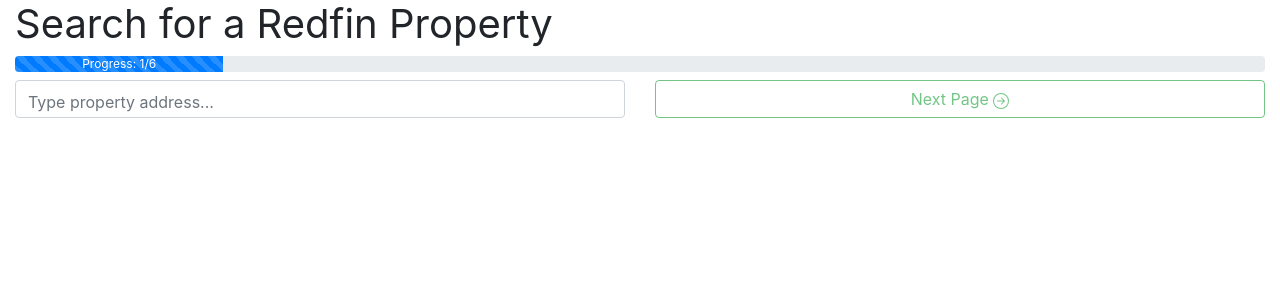
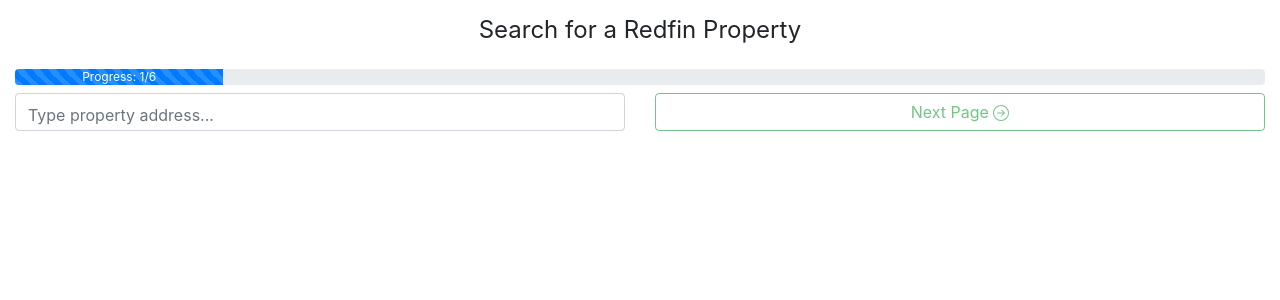
Before and after one commit to ezl/binkley-offer, a Vue app in the folder frontend/: page /#/ in a window 1280 px wide. Shown: the top 300 px of the page. Built offline with nearby package versions, Linux system fonts and the light colour scheme; what vue-google-oauth2 would draw is missing.

Commit message:
#20 #21 Fast UI Fixes

```diff
--- a/frontend/src/App.vue
+++ b/frontend/src/App.vue
@@ -11,8 +11,11 @@ export default {
 </script>
 
 <style>
-.btn-blue {
-  color: dodgerblue;
+
+.title{
+  font-size: 1.5rem;
+  text-align: center;
+  padding: 1rem;
 }
 
 #app {
--- a/frontend/src/components/HeaderSiteMap.vue
+++ b/frontend/src/components/HeaderSiteMap.vue
@@ -1,8 +1,10 @@
 <template>
   <b-row>
-    <div v-for="(item, index) in siteMapAsData"
+    <div v-for="(item) in siteMapAsData"
          :key="item.pageUrl">
-      <button class="btn" :style="{color: item.color}" @click="navigate(item.pageUrl)" :disabled="item.isDisabled">{{item.displayName}}</button>
+      <button class="btn" :style="{color: item.color}" @click="navigate(item.pageUrl)" :disabled="item.isDisabled">
+        {{ item.displayName }}
+      </button>
     </div>
   </b-row>
 </template>
@@ -11,7 +13,7 @@
 export default {
   name: 'HeaderSiteMap',
   props: {
-    siteMap : Array
+    siteMap: Array
   },
   data () {
     return {
--- a/frontend/src/components/TextInputMoney.vue
+++ b/frontend/src/components/TextInputMoney.vue
@@ -19,7 +19,7 @@ export default {
     value: String,
     textLabel: String,
     prepend: String,
-    title: String,
+    title: String
   },
   data () {
     return {
--- a/frontend/src/pages/ConfirmPropertyDetails.vue
+++ b/frontend/src/pages/ConfirmPropertyDetails.vue
@@ -3,8 +3,8 @@
     <b-container v-if="isLoaded" :fluid="true">
       <b-row>
         <b-col>
-          <H1 v-if="!showError">Confirm Property Details</H1>
-          <H1 v-else>Confirm Property Details - {{ showError }}</H1>
+          <H1 class="title" v-if="!showError">Confirm Property Details</H1>
+          <H1 class="title" v-else>Confirm Property Details - {{ showError }}</H1>
           <b-progress class="my-2">
             <b-progress-bar :value="2" :max="6" :label="'Progress: 2/6'" show-progress animated></b-progress-bar>
           </b-progress>
--- a/frontend/src/pages/ContactInfo.vue
+++ b/frontend/src/pages/ContactInfo.vue
@@ -3,7 +3,7 @@
     <b-container :fluid="true">
       <b-row>
         <b-col>
-          <H1>Contact Info</H1>
+          <H1 class="title">Contact Info</H1>
           <b-progress class="my-2">
             <b-progress-bar :value="6" :max="6" :label="'Progress: 6/6'" show-progress animated></b-progress-bar>
           </b-progress>
--- a/frontend/src/pages/FixturesAndPersonalProperty.vue
+++ b/frontend/src/pages/FixturesAndPersonalProperty.vue
@@ -3,7 +3,7 @@
     <b-container v-if="isLoaded" :fluid="true">
       <b-row>
         <b-col>
-          <H1>Fixtures And Personal Property</H1>
+          <H1 class="title">Fixtures And Personal Property</H1>
           <b-progress class="my-2">
             <b-progress-bar :value="3" :max="6" :label="'Progress: 3/7'" show-progress animated></b-progress-bar>
           </b-progress>
@@ -395,10 +395,10 @@ export default {
     },
     fillPersistentData (pdfBody, persistentChoices) {
       Object.keys(new PersistentChoices()).forEach(key => {
-          if (key in new PdfBody() && key in new PersistentChoicesFixtures()) {
-            pdfBody[key] = persistentChoices[key]
-          }
+        if (key in new PdfBody() && key in new PersistentChoicesFixtures()) {
+          pdfBody[key] = persistentChoices[key]
         }
+      }
       )
       this.isLoaded = true
     }
--- a/frontend/src/pages/Home.vue
+++ b/frontend/src/pages/Home.vue
@@ -3,7 +3,7 @@
     <b-container :fluid="true">
       <b-row align-v="baseline">
         <b-col>
-          <H1>Search for a Redfin Property</H1>
+          <H1 class="title">Search for a Redfin Property</H1>
           <b-progress class="my-2">
             <b-progress-bar :value="1" :max="6" :label="'Progress: 1/6'" show-progress animated></b-progress-bar>
           </b-progress>
@@ -25,7 +25,7 @@
           <b-list-group class="py-sm-1 cursor-selectable" v-for="(property, index) in propertiesList"
                         :key="property.id">
             <b-list-group-item class="mt-1" v-bind:class="{ 'active' : isSelected(index)}" @click="saveUrl(index)">
-              {{ property.name }} {{ property.subName }} {{ index }}
+              {{ property.name }} {{ property.subName }}
             </b-list-group-item>
           </b-list-group>
         </b-col>
--- a/frontend/src/pages/LegalMumboJumbo.vue
+++ b/frontend/src/pages/LegalMumboJumbo.vue
@@ -3,7 +3,7 @@
     <b-container v-if="isLoaded" :fluid="true">
       <b-row>
         <b-col>
-          <H1>Legal Mumbo Jumbo</H1>
+          <H1 class="title">Legal Mumbo Jumbo</H1>
           <b-progress class="my-2">
             <b-progress-bar :value="5" :max="6" :label="'Progress: 5/6'" show-progress animated></b-progress-bar>
           </b-progress>
@@ -207,10 +207,10 @@ export default {
     },
     fillPersistentData (pdfBody, persistentChoices) {
       Object.keys(new PersistentChoices()).forEach(key => {
-          if (key in new PdfBody() && key in new PersistentChoicesMumboJumbo()) {
-            pdfBody[key] = persistentChoices[key]
-          }
+        if (key in new PdfBody() && key in new PersistentChoicesMumboJumbo()) {
+          pdfBody[key] = persistentChoices[key]
         }
+      }
       )
       this.changeRadioButtons()
       this.isLoaded = true
--- a/frontend/src/pages/OfferDetails.vue
+++ b/frontend/src/pages/OfferDetails.vue
@@ -3,7 +3,7 @@
     <b-container :fluid="true">
       <b-row>
         <b-col>
-          <H1>Offer Details</H1>
+          <H1 class="title">Offer Details</H1>
           <b-progress class="my-2">
             <b-progress-bar :value="4" :max="6" :label="'Progress: 4/6'" show-progress animated></b-progress-bar>
           </b-progress>
```
Lines whose indentation alone changed are shown as unchanged.
